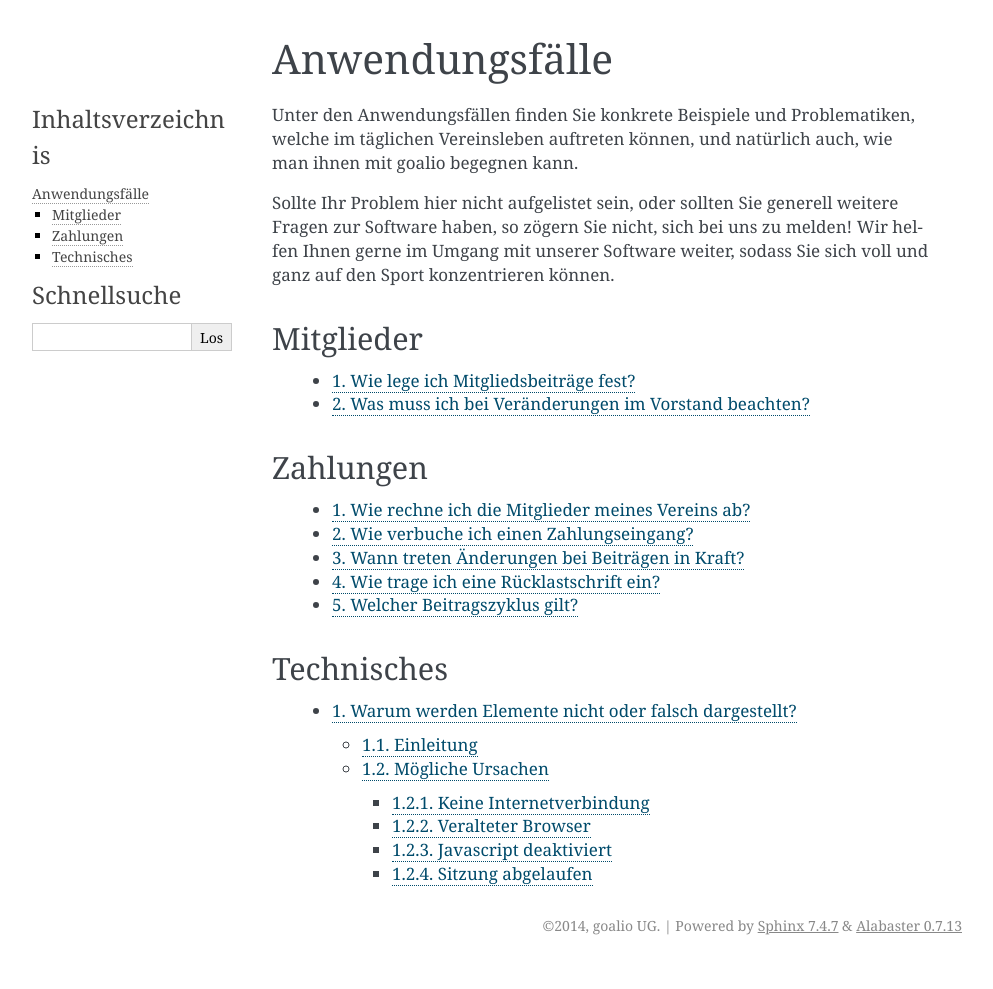
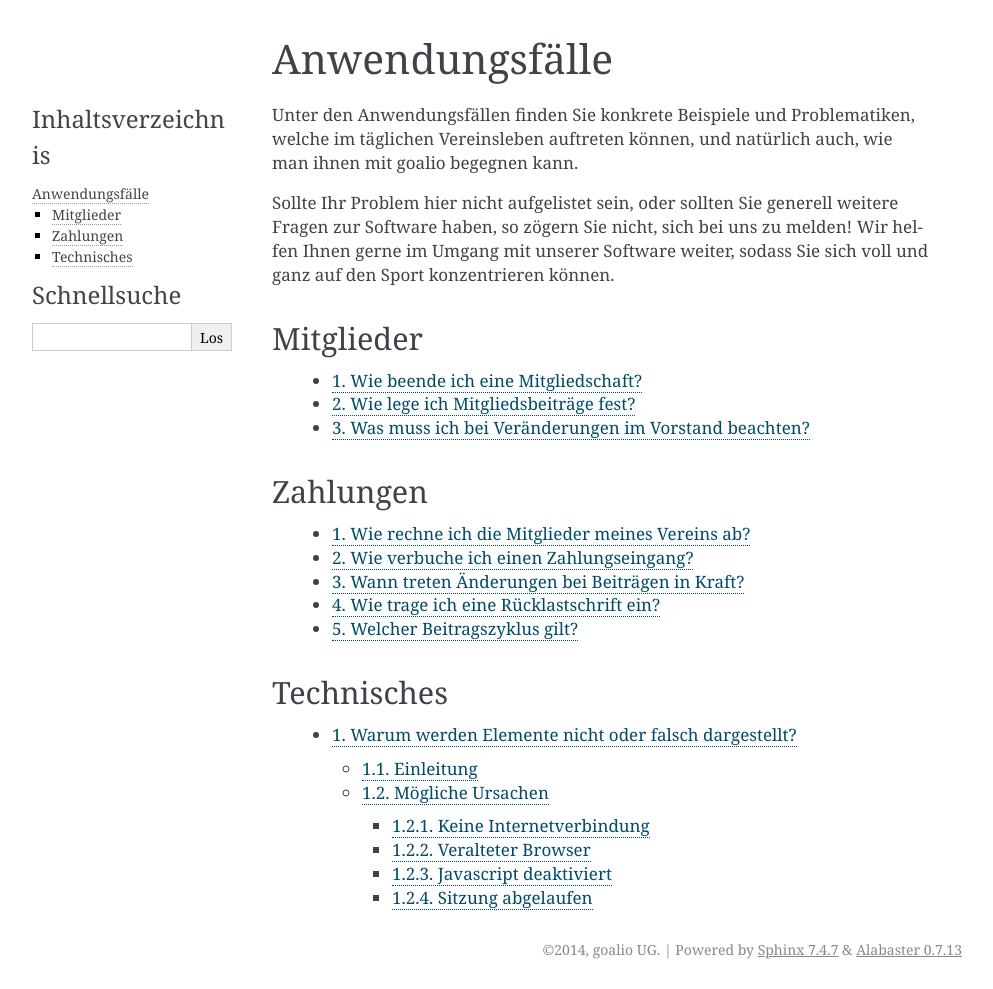
Before and after one commit to goalio/docs, a Sphinx documentation site: the page built from docs/anwendungsfaelle/index.rst, in a window 1280 px wide. Shown: the whole page, without its empty margins (148-1141 px from the left). Built offline with Sphinx 7.4.7, drawn with Linux system fonts in a browser that asks for light colours; formulas are drawn with MathJax 3; before the commit the page ends 965 px from its top, so only the background shows below that.

Commit message:
Update index.rst

```diff
--- a/docs/anwendungsfaelle/index.rst
+++ b/docs/anwendungsfaelle/index.rst
@@ -10,6 +10,7 @@ Mitglieder
  .. toctree::
   :numbered:
 
+  Wie beende ich eine Mitgliedschaft? <mitgliedschaft-beenden>
   Wie lege ich Mitgliedsbeiträge fest? <beitraege>
   Was muss ich bei Veränderungen im Vorstand beachten? <vorstandswahlen>
 
```
